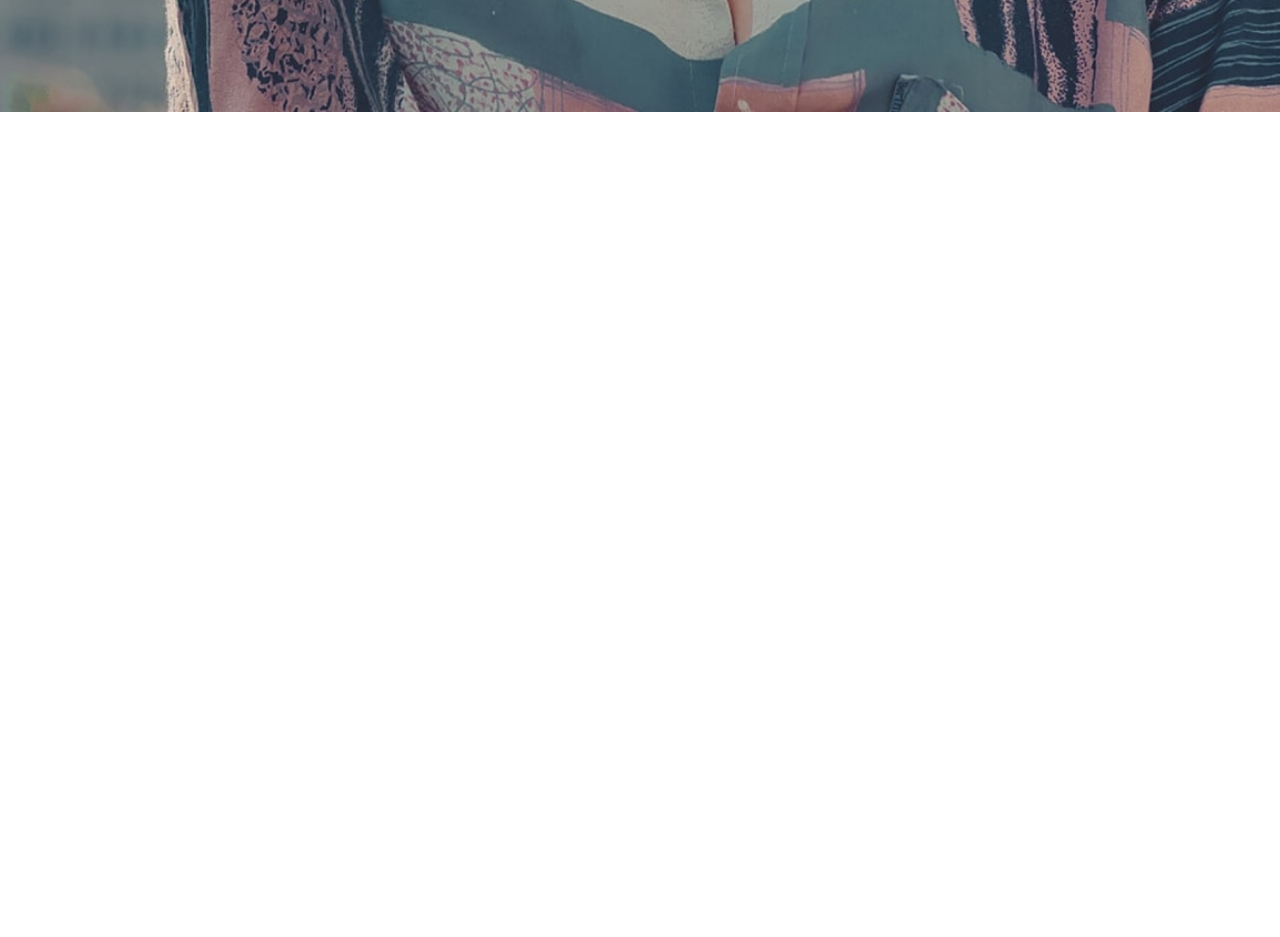
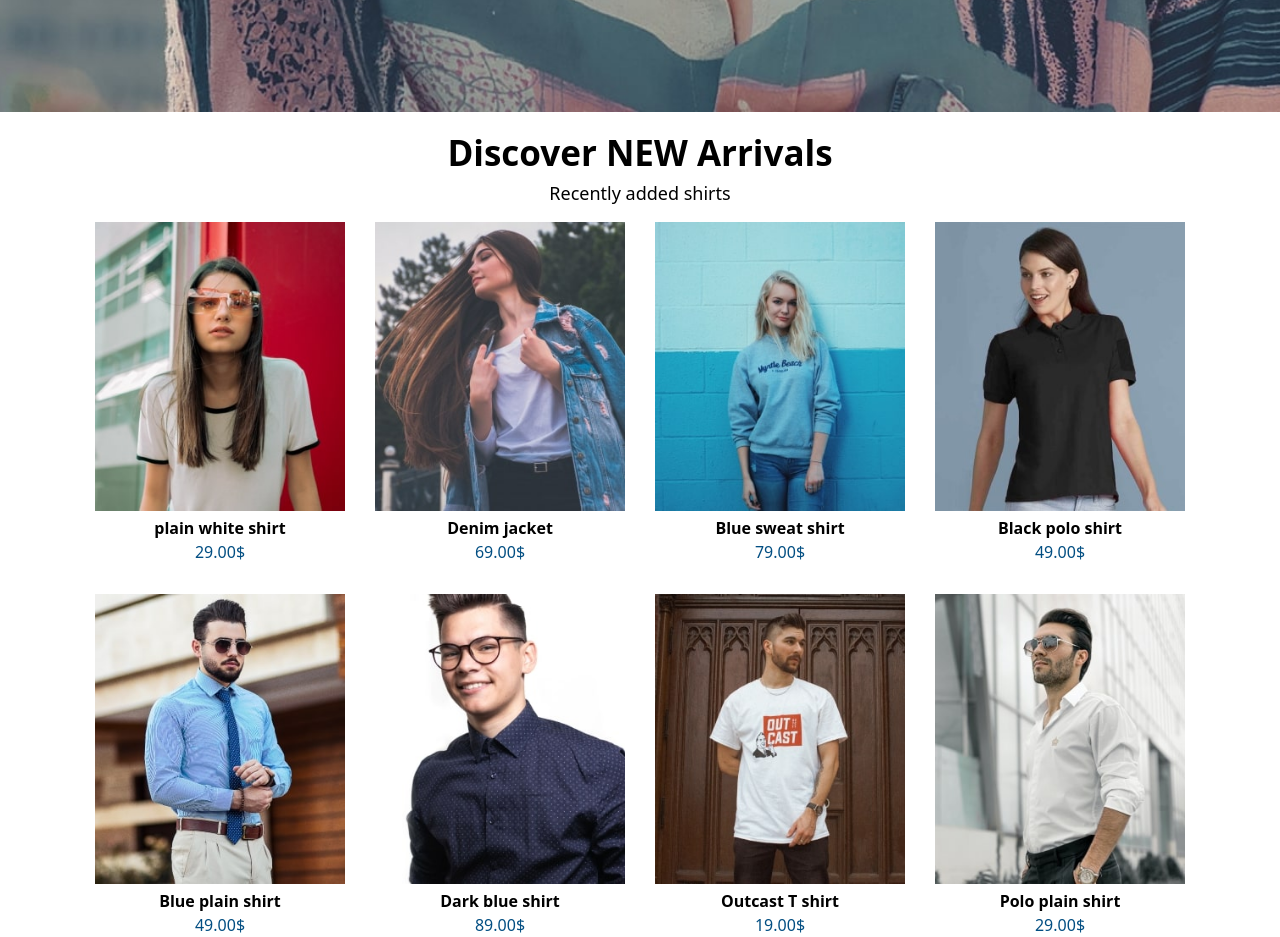
Before and after one commit to Saif-Arshad/full-stack-ecommerce, a Next.js app: page / in a window 1280 px wide. Shown: the part 1060-1997 px from the top of the page. Before the commit the page ends 1172 px from the top, so only its background shows below. Built offline with nearby package versions, Linux system fonts and the light colour scheme.

Commit message:
Project section comppleted

```diff
--- /dev/null
+++ b/src/Components/NewArrivals/NewArrivals.jsx
@@ -0,0 +1,61 @@
+"use client"
+
+import React, { useState, useEffect } from 'react'
+import { Card } from '@/Styledcomponent/ProductCard/ProductCard.styled'
+import styled from 'styled-components'
+import { Products } from '@/Data/Products'
+import Image from 'next/image'
+
+const ProductCard = styled.div`
+  width: 100%;
+  min-height: 100vh;
+  display: flex;
+  align-items: center;
+  flex-direction: column;
+
+  .top-heading {
+    display: flex;
+    align-items: center;
+    flex-direction: column;
+    h1 {
+      font-size: 35px;
+      margin-top: 15px;
+      font-weight: 700;
+      @media screen and (max-width:450px) {
+        font-size: 25px;
+      }
+    }
+    h5 {
+      font-size: 18px;
+    }
+  }
+`
+
+function NewArrivals() {
+  const [data, setData] = useState([]);
+  useEffect(() => {
+    setData(Products);
+  }, [])
+  console.log(data)
+  return (
+    <ProductCard>
+      <div className="top-heading">
+        <h1>Discover NEW Arrivals</h1>
+        <h5>Recently added shirts</h5>
+      </div>
+          <Card>
+        {data.map((product, index) => (
+      <div  key={index} className='Main-card'>
+            <Image src={product.image} alt={product.title} height={200}
+              width={250}
+            />
+            <h1>{product.title}</h1>
+            <p>{product.discountprice}$</p>
+      </div>
+        ))}
+        </Card>
+    </ProductCard>
+  )
+}
+
+export default NewArrivals
--- a/src/Data/Products.js
+++ b/src/Data/Products.js
@@ -1,4 +1,4 @@
-import poloshirt from '../../public/Assets/Images/Stoke/black polo shirt.jpg'
+import poloshirt from '../../public/Assets/Images/Stoke/blackpoloshirt.jpg'
 import blueshirt from '../../public/Assets/Images/Stoke/blue plain shirt.jpg'
 import blueswaetshirt from '../../public/Assets/Images/Stoke/blue sweatshirt.jpg'
 import darkblue from '../../public/Assets/Images/Stoke/dark blue shirt.jpg'
@@ -8,14 +8,14 @@ import plainwhite from '../../public/Assets/Images/Stoke/plain white shirt.jpg'
 import poloplain from '../../public/Assets/Images/Stoke/polo plain shirt.jpg'
 
 
-export const Produts = [
+export const Products = [
     {
             "title" : "plain white shirt",
             "image": plainwhite,
             "discountprice": "29.00",
             "actualprice": "59.00",
-            category:[ "men,t shirt , plain shirt"],
-            Tags: ["Modern,Design, Cotton"],
+            category:[ "men","t shirt "," plain shirt"],
+            Tags: ["Modern","Design", "Cotton"],
             "description": `
             Elevate your style with our timeless Plain White Shirt. Crafted from high-quality cotton, it offers comfort and versatility for any occasion. Tailored fit, classic design, and durable stitching make it a wardrobe essential.`,
 
@@ -25,12 +25,84 @@ export const Produts = [
             "image": denimjacket,
             "discountprice": "69.00",
             "actualprice": "89.00",
-            category:[ "unisex,jacket , denim"],
-            Tags: ["Modern,Design, Cotton"],
+            category:[ "unisex","jacket" , "denim"],
+            Tags: ["Modern","Design", "Cotton"],
             "description": `
 
 Elevate your style with our timeless Plain White Shirt. Crafted from high-quality cotton, it offers comfort and versatility for any occasion. Tailored fit, classic design, and durable stitching make it a wardrobe essential.`,
 
         },
+    {
+            "title" : "Blue sweat shirt",
+            "image": blueswaetshirt,
+            "discountprice": "79.00",
+            "actualprice": "109.00",
+            category:[ "unisex","Shirt", "Sweatshirt"],
+            Tags: ["Modern","Design", "Cotton"],
+            "description": `
+
+The blue sweatshirt is a cozy wardrobe essential, crafted for comfort and style. Its soft, breathable fabric hugs you in warmth, perfect for chilly days or lounging indoors. The vibrant blue hue adds a pop of color to any outfit, while its relaxed fit and ribbed cuffs provide a casual yet polished look. Versatile and timeless, this sweatshirt effortlessly combines comfort with fashion.`,
+
+        },
+    {
+            "title" : "Black polo shirt",
+            "image": poloshirt,
+            "discountprice": "49.00",
+            "actualprice": "89.00",
+            category:[ "Black","Shirt", "poloshirt"],
+            Tags: ["Modern","Design", "Cotton"],
+            "description": `
+
+The black polo shirt is a classic piece that exudes sophistication and versatility. Its sleek design and timeless color make it a wardrobe staple for any occasion. Crafted from breathable fabric, it offers comfort and style in equal measure. The collared neck adds a touch of elegance, while the short sleeves provide a casual flair. Perfect for both formal events and casual outings, this black polo shirt effortlessly elevates any ensemble with its understated charm and refined appeal.`,
+
+        },
+    {
+            "title" : "Blue plain shirt",
+            "image": blueshirt,
+            "discountprice": "49.00",
+            "actualprice": "89.00",
+            category:[ "Blue","Shirt", "poloshirt"],
+            Tags: ["Modern","Design", "Cotton"],
+            "description": `
+
+The Blue polo shirt is a classic piece that exudes sophistication and versatility. Its sleek design and timeless color make it a wardrobe staple for any occasion. Crafted from breathable fabric, it offers comfort and style in equal measure. The collared neck adds a touch of elegance, while the short sleeves provide a casual flair. Perfect for both formal events and casual outings, this black polo shirt effortlessly elevates any ensemble with its understated charm and refined appeal.`,
+
+        },
+    {
+            "title" : "Dark blue shirt",
+            "image": darkblue,
+            "discountprice": "89.00",
+            "actualprice": "189.00",
+            category:[ "Dark blue","Shirt", "poloshirt"],
+            Tags: ["Modern","Design", "Cotton"],
+            "description": `
+
+The dark Blue polo shirt is a classic piece that exudes sophistication and versatility. Its sleek design and timeless color make it a wardrobe staple for any occasion. Crafted from breathable fabric, it offers comfort and style in equal measure. The collared neck adds a touch of elegance, while the short sleeves provide a casual flair. Perfect for both formal events and casual outings, this black polo shirt effortlessly elevates any ensemble with its understated charm and refined appeal.`,
+
+        },
+    {
+            "title" : "Outcast T shirt",
+            "image": outcast,
+            "discountprice": "19.00",
+            "actualprice": "49.00",
+            category:[ "outcast","Shirt", "poloshirt"],
+            Tags: ["Modern","Design", "Cotton"],
+            "description": `
+
+The outcast shirt is a classic piece that exudes sophistication and versatility. Its sleek design and timeless color make it a wardrobe staple for any occasion. Crafted from breathable fabric, it offers comfort and style in equal measure. The collared neck adds a touch of elegance, while the short sleeves provide a casual flair. Perfect for both formal events and casual outings, this black polo shirt effortlessly elevates any ensemble with its understated charm and refined appeal.`,
+
+        },
+    {
+            "title" : "Polo plain shirt",
+            "image": poloplain,
+            "discountprice": "29.00",
+            "actualprice": "49.00",
+            category:[ "plain polo","Shirt", "poloshirt"],
+            Tags: ["Modern","Design", "Cotton"],
+            "description": `
+
+The plain shirt is a classic piece that exudes sophistication and versatility. Its sleek design and timeless color make it a wardrobe staple for any occasion. Crafted from breathable fabric, it offers comfort and style in equal measure. The collared neck adds a touch of elegance, while the short sleeves provide a casual flair. Perfect for both formal events and casual outings, this black polo shirt effortlessly elevates any ensemble with its understated charm and refined appeal.`,
+
+        },
 
     ]
--- /dev/null
+++ b/src/Styledcomponent/ProductCard/ProductCard.styled.js
@@ -0,0 +1,30 @@
+import styled from "styled-components";
+
+export const Card = styled.div`
+    display: flex;
+    gap: 30px;
+    flex-wrap: wrap;
+    justify-content: center;
+    margin-top: 15px;
+    width: 95%;
+    @media screen  and (max-width: 500px) {
+        width: 98%;
+    }
+    div{
+        display: flex;
+        flex-direction: column;
+        align-items:center;
+        h1{
+            font-weight: 650;
+            margin-top: 5px;
+        }
+        img{
+            object-fit: cover;
+        }
+        p{
+            font-weight: 400;
+            color:#024E82;
+        }
+    }
+
+`;
--- a/src/app/page.js
+++ b/src/app/page.js
@@ -1,10 +1,11 @@
 import Herosection from '@/Components/Hero/Hero'
+import NewArrivals from '@/Components/NewArrivals/NewArrivals'
 import React from 'react'
-
 function page() {
   return (
     <>
     <Herosection/>
+    <NewArrivals/>
     </>
   )
 }
```
Also changed, not shown: public/Assets/Images/Stoke/blackpoloshirt.jpg (renamed from public/Assets/Images/Stoke/black polo shirt.jpg).
